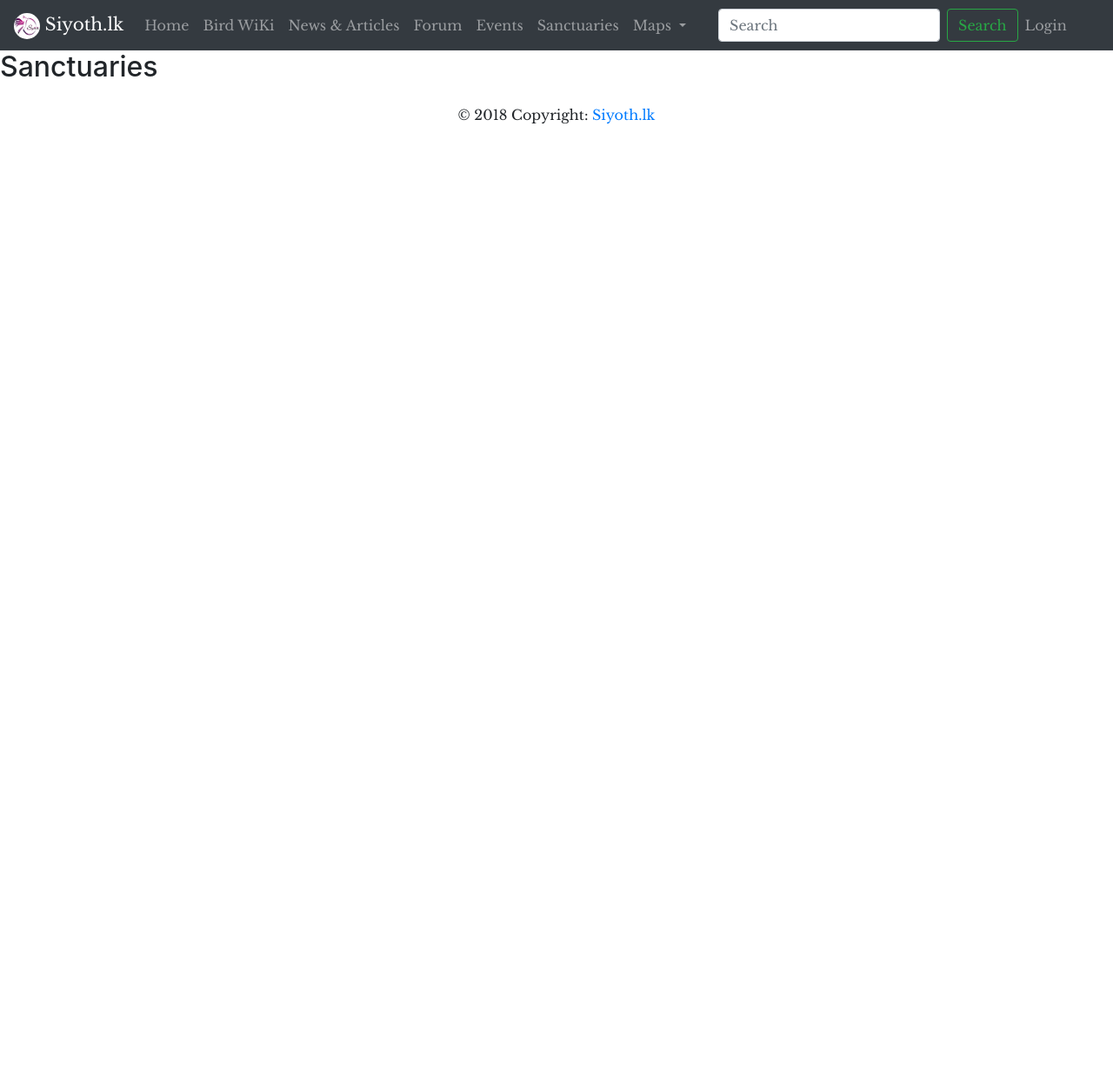
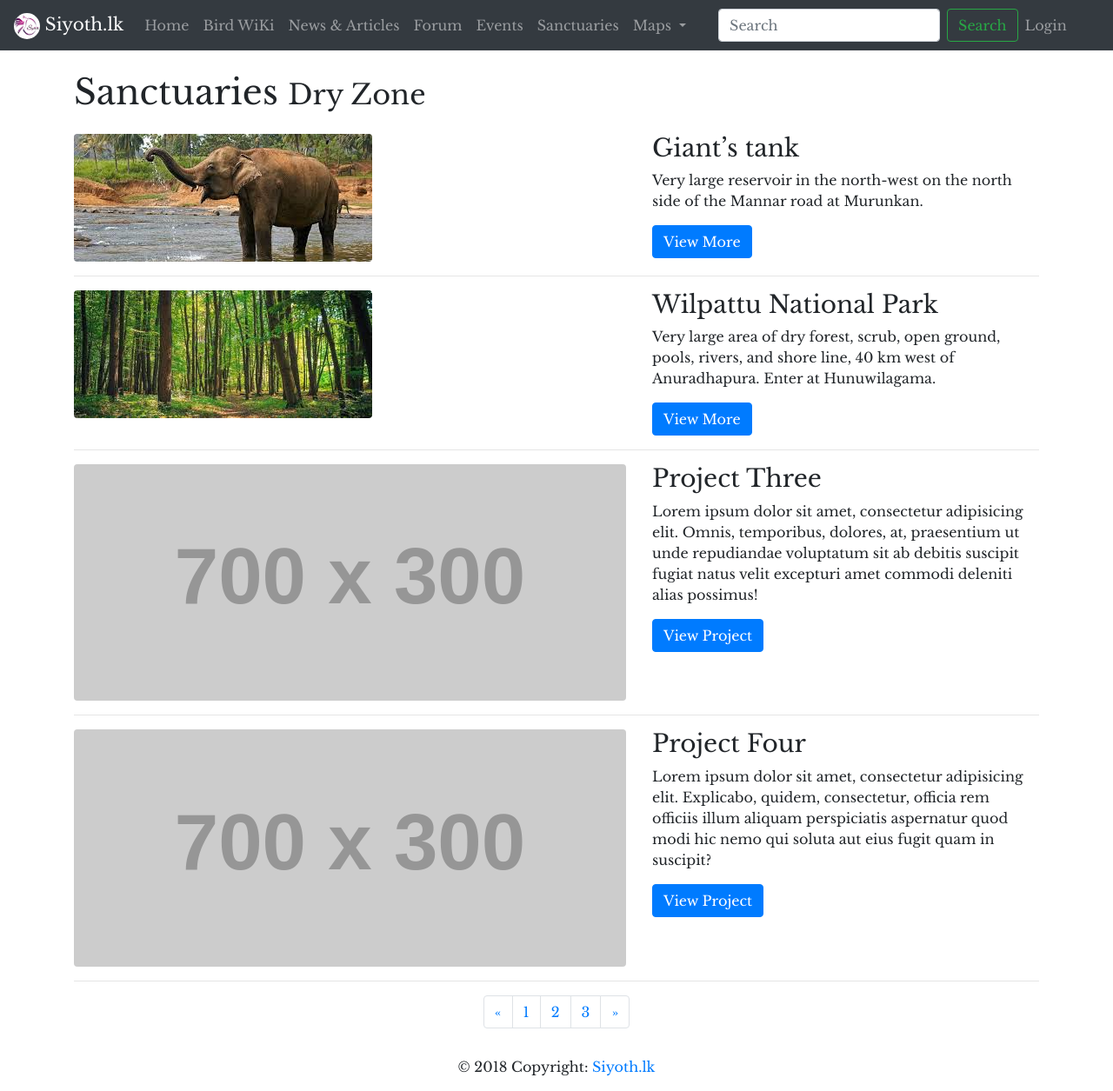
Before and after one commit to kusalkw/siyothlk, a CodeIgniter app: page /database/index.php/home/sanctuary in a window 1280 px wide. Shown: the whole page at 87% size. Before the commit the page ends 143 px from the top, so only its background shows below. Run offline with CodeIgniter, Linux system fonts and the light colour scheme; grey boxes labelled with a size stand in for pictures from a placeholder-image service; some libraries are stand-ins or nearby versions.

Commit message:
add images to the directory and created the sanctuary page

```diff
--- a/application/views/sanctuary.php
+++ b/application/views/sanctuary.php
@@ -1,3 +1,106 @@
 <?php include 'header.php' ?>
-<h2>Sanctuaries</h2>
+    <!-- Page Content -->
+    <div class="container">
+
+        <!-- Page Heading -->
+        <h1 class="my-4">Sanctuaries
+            <small>Dry Zone</small>
+        </h1>
+
+        <!-- Project One -->
+        <div class="row">
+            <div class="col-md-7">
+                <a href="#">
+                    <img class="img-fluid rounded mb-3 mb-md-0" src="<?php echo base_url('asset/sanctuary/images/giant tank.jpg')?>" alt="">
+                </a>
+            </div>
+            <div class="col-md-5">
+                <h3>Giant’s tank</h3>
+                <p>Very large reservoir in the north-west on the north side of the Mannar road at Murunkan. </p>
+                <a class="btn btn-primary" href="#">View More</a>
+            </div>
+        </div>
+        <!-- /.row -->
+
+        <hr>
+
+        <!-- Project Two -->
+        <div class="row">
+            <div class="col-md-7">
+                <a href="#">
+                    <img class="img-fluid rounded mb-3 mb-md-0" src="<?php echo base_url('asset/sanctuary/images/wilpattu.jpg')?>" alt="">
+                </a>
+            </div>
+            <div class="col-md-5">
+                <h3>Wilpattu National Park</h3>
+                <p>Very large area of dry forest, scrub, open ground, pools, rivers, and shore line, 40 km west of Anuradhapura. Enter at Hunuwilagama.</p>
+                <a class="btn btn-primary" href="#">View More</a>
+            </div>
+        </div>
+        <!-- /.row -->
+
+        <hr>
+
+        <!-- Project Three -->
+        <div class="row">
+            <div class="col-md-7">
+                <a href="#">
+                    <img class="img-fluid rounded mb-3 mb-md-0" src="http://placehold.it/700x300" alt="">
+                </a>
+            </div>
+            <div class="col-md-5">
+                <h3>Project Three</h3>
+                <p>Lorem ipsum dolor sit amet, consectetur adipisicing elit. Omnis, temporibus, dolores, at, praesentium ut unde repudiandae voluptatum sit ab debitis suscipit fugiat natus velit excepturi amet commodi deleniti alias possimus!</p>
+                <a class="btn btn-primary" href="#">View Project</a>
+            </div>
+        </div>
+        <!-- /.row -->
+
+        <hr>
+
+        <!-- Project Four -->
+        <div class="row">
+
+            <div class="col-md-7">
+                <a href="#">
+                    <img class="img-fluid rounded mb-3 mb-md-0" src="http://placehold.it/700x300" alt="">
+                </a>
+            </div>
+            <div class="col-md-5">
+                <h3>Project Four</h3>
+                <p>Lorem ipsum dolor sit amet, consectetur adipisicing elit. Explicabo, quidem, consectetur, officia rem officiis illum aliquam perspiciatis aspernatur quod modi hic nemo qui soluta aut eius fugit quam in suscipit?</p>
+                <a class="btn btn-primary" href="#">View Project</a>
+            </div>
+        </div>
+        <!-- /.row -->
+
+        <hr>
+
+        <!-- Pagination -->
+        <ul class="pagination justify-content-center">
+            <li class="page-item">
+                <a class="page-link" href="#" aria-label="Previous">
+                    <span aria-hidden="true">&laquo;</span>
+                    <span class="sr-only">Previous</span>
+                </a>
+            </li>
+            <li class="page-item">
+                <a class="page-link" href="#">1</a>
+            </li>
+            <li class="page-item">
+                <a class="page-link" href="#">2</a>
+            </li>
+            <li class="page-item">
+                <a class="page-link" href="#">3</a>
+            </li>
+            <li class="page-item">
+                <a class="page-link" href="#" aria-label="Next">
+                    <span aria-hidden="true">&raquo;</span>
+                    <span class="sr-only">Next</span>
+                </a>
+            </li>
+        </ul>
+
+    </div>
+    <!-- /.container -->
 <?php include 'footer.php'?>
```
Also changed, not shown: asset/sanctuary/images/bodhinagala.jpg (added), asset/sanctuary/images/bundala.jpg (added), asset/sanctuary/images/giant tank.jpg (added), asset/sanctuary/images/gilimale.jpg (added), asset/sanctuary/images/hakgala gardens.jpg (added), asset/sanctuary/images/victoria park.jpg (added), asset/sanctuary/images/wilpattu.jpg (added), asset/sanctuary/images/yala.jpg (added).
